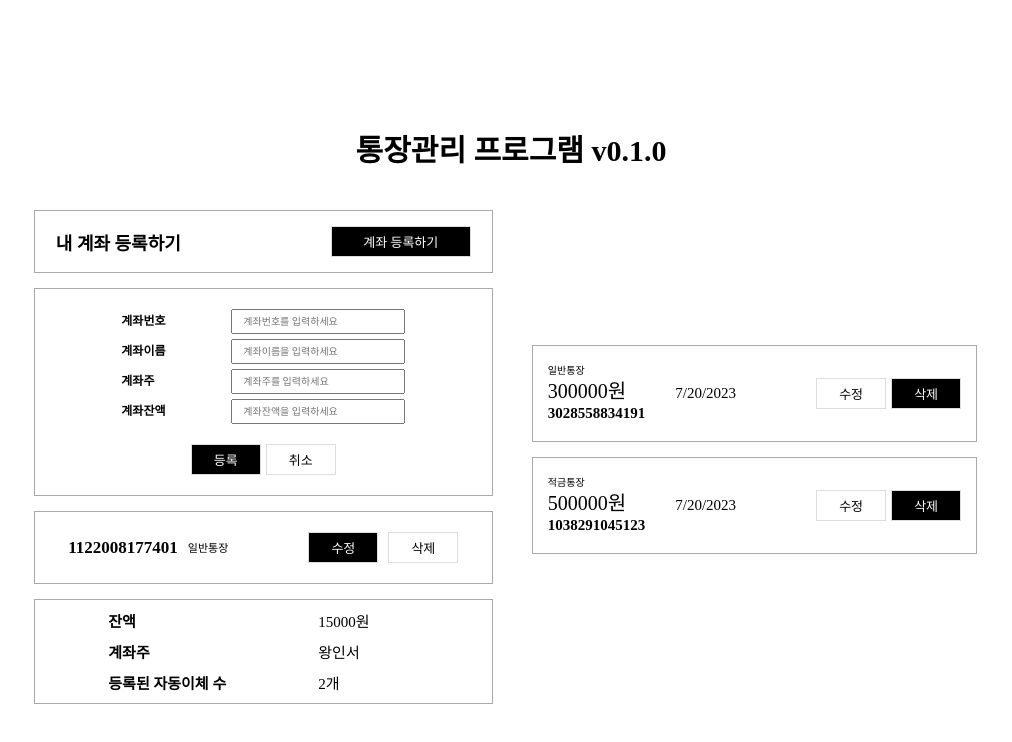
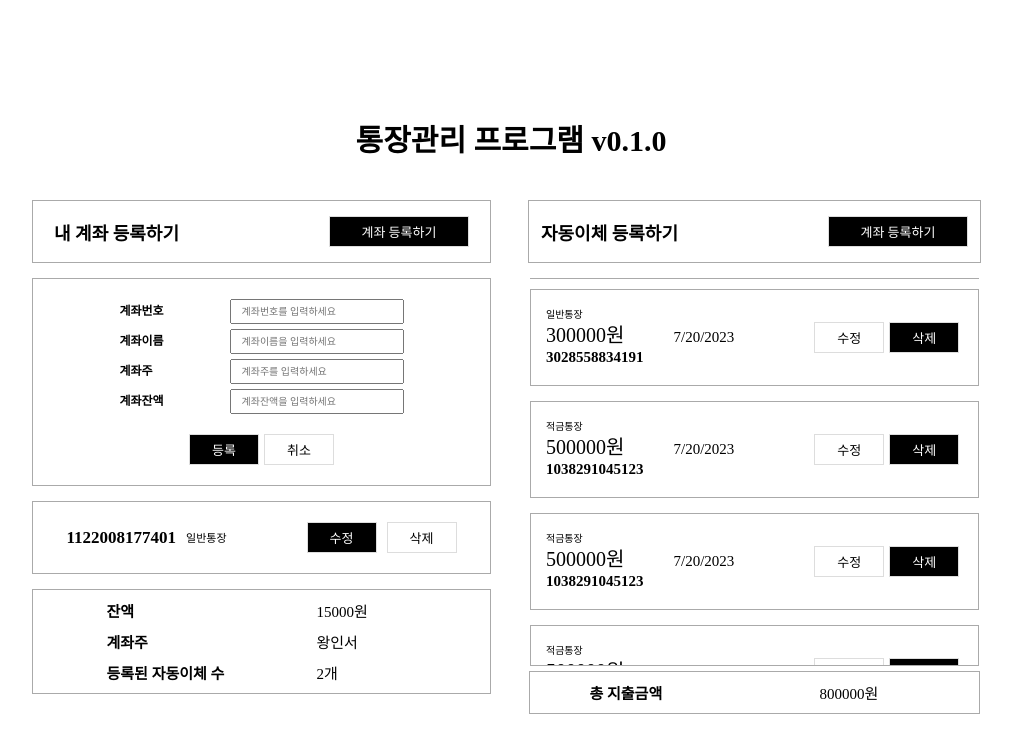
Before and after one commit to wisberry2022/AutoAccount_Front, a React (Create React App) app: page / in a window 1280 px wide. Shown: the top 742 px of the page, without its empty margins (129-1141 px from the left). Built offline with nearby package versions, Linux system fonts and the light colour scheme; a web font is replaced by a local one.

Commit message:
07/24 upload [main][add] orgarnism works almost done

```diff
--- a/src/App.tsx
+++ b/src/App.tsx
@@ -1,14 +1,9 @@
 import React from 'react';
-import { Debit } from './classes/types/DataTypes';
 import { styled } from 'styled-components';
-import { ButtonSet, InputOption, LabelOption } from './classes/types/StyleTypes';
 import { GapFlex, VerticalFlex } from './component/atoms/div/StyledFlex';
-import DebitBundle from './component/molecules/DebitBundle';
 import MainTitle from './component/orgarnism/MainTitle';
-import AssignArea from './component/orgarnism/AssignArea';
-import MyAccounts from './component/orgarnism/MyAccounts';
-import AccountDetail from './component/orgarnism/AccountsDetail';
-import DebitArea from './component/orgarnism/DebitArea';
+import MyAccount from './component/templates/MyAccount';
+import Debit from './component/templates/Debit';
 
 const CenterVerticalFlex = styled(VerticalFlex)`
   position: absolute;
@@ -20,21 +15,20 @@ const CenterVerticalFlex = styled(VerticalFlex)`
   height: 75vh;
 `;
 
+const FixedSizingGapFlex = styled(GapFlex)`
+  align-items: flex-start;
+  height: 70vh;
+`
+
 const App = ():React.ReactElement => {
   return (
     <div className="App">
       <CenterVerticalFlex>
         <MainTitle />
-        <GapFlex gap={5}>
-          <VerticalFlex>
-            <AssignArea />
-            <MyAccounts />
-            <AccountDetail />
-          </VerticalFlex>
-          <VerticalFlex>
-            <DebitArea />
-          </VerticalFlex>
-        </GapFlex>
+        <FixedSizingGapFlex gap={5}>
+          <MyAccount />
+          <Debit/>
+        </FixedSizingGapFlex>
       </CenterVerticalFlex>
     </div>
   );
--- a/src/component/atoms/buttons/Button.tsx
+++ b/src/component/atoms/buttons/Button.tsx
@@ -6,6 +6,7 @@ const Button = styled.button<{color:Colors}>`
     padding: .5rem 2rem;
     width: 7rem;
     font-size: 1.3rem;
+    cursor: pointer;
     ${prop => prop.color === 'BW' ? css `
         background-color: #000;
         color: #fff;
--- a/src/component/molecules/DescribeBox.tsx
+++ b/src/component/molecules/DescribeBox.tsx
@@ -1,22 +1,26 @@
-import { styled } from "styled-components";
+import { css, styled } from "styled-components";
 import { FontSet } from "../../classes/types/StyleTypes";
-import Emphasize from "../atoms/Text/Emphasize";
-import NormalText from "../atoms/Text/NormalText";
 import { HorizonFlex } from "../atoms/div/StyledFlex";
 import { CustomSizingEmphasize } from "../atoms/Text/StyledEmphasize";
 import { CustomSizingNormalText } from "../atoms/Text/StyledNormalText";
 
-const DescribeWrapperFlex = styled(HorizonFlex)`
+const DescribeWrapperFlex = styled(HorizonFlex)<{border?:string}>`
+  margin: auto 0;
   width: 100%;
+  ${prop => prop.border && css`
+    padding: 1rem 0;
+    border: ${prop.border};
+  `}
 `;
 
 type PropType = {
     main: string;
     sub: string;
     gap: string;
+    border?: string;
 }
 
-const DescribeBox:React.FC<PropType> = ({main, sub, gap}:PropType) => {
+const DescribeBox:React.FC<PropType> = ({main, sub, gap, border}:PropType) => {
 
   const font:FontSet = {
       fontSize: "1.5",
@@ -24,7 +28,7 @@ const DescribeBox:React.FC<PropType> = ({main, sub, gap}:PropType) => {
   };
 
   return (
-    <DescribeWrapperFlex option={{justifyContent:"center", gap:gap}}>
+    <DescribeWrapperFlex border={border} option={{justifyContent:"center", gap:gap}}>
         <CustomSizingEmphasize size={{width:"20"}} font={font}>{main}</CustomSizingEmphasize>
         <CustomSizingNormalText size={{width: "10"}}>{sub}</CustomSizingNormalText>
     </DescribeWrapperFlex>
--- /dev/null
+++ b/src/component/molecules/ModifyBox.tsx
@@ -0,0 +1,44 @@
+import { styled } from "styled-components";
+import { VerticalFlex } from "../atoms/div/StyledFlex";
+import { LabelInputPair } from "../../classes/types/DataTypes";
+import LabelInput from "./LabelInput";
+import ButtonBox from "./ButtonBox";
+import { ButtonSet } from "../../classes/types/StyleTypes";
+
+const VerticalMarginFlex = styled(VerticalFlex)`
+  margin-bottom: 1.5rem;
+`
+
+const InputSizingFlex = styled(VerticalFlex)`
+  border: .1rem solid #aaa;
+  padding: 2rem 1rem;
+  width: 100%;
+`;
+
+type PropType = {
+	dataArr?: LabelInputPair[];
+}
+
+const ModifyBox:React.FC<PropType> = ({dataArr}:PropType) => {
+	const buttons:ButtonSet[] = [
+    {color:{bgColor: "#000", color: "#fff"}, name:"등록"},
+    {color:{bgColor: "#fff", color: "#000"}, name:"취소"}
+  ];
+
+	return (
+		<InputSizingFlex>
+		<VerticalMarginFlex>
+		{
+			dataArr?.map(val => {
+				return (
+					<LabelInput key={val.id} label={val.label} input={val.input} />
+				)
+			})
+		}
+		</VerticalMarginFlex>
+		<ButtonBox gap={.5} names={buttons} />
+	</InputSizingFlex>
+	)
+}
+
+export default ModifyBox;
--- /dev/null
+++ b/src/component/molecules/SectionHead.tsx
@@ -0,0 +1,23 @@
+import { styled } from "styled-components";
+import Emphasize from "../atoms/Text/Emphasize";
+import Button from "../atoms/buttons/Button";
+
+const SizingButton = styled(Button)`
+  width: 14rem;
+`;
+
+type PropType = {
+  title: string,
+  btn: string
+}
+
+const SectionHead:React.FC<PropType> = ({title, btn}:PropType) => {
+  return (
+   <>
+    <Emphasize font={{fontSize:"1.8"}}>{title}</Emphasize>
+    <SizingButton color="BW">계좌 등록하기</SizingButton>
+   </>
+  )
+}
+
+export default SectionHead;
--- a/src/component/orgarnism/AssignArea.tsx
+++ b/src/component/orgarnism/AssignArea.tsx
@@ -1,23 +1,13 @@
 import { styled } from "styled-components";
 import { ButtonSet, FlexSet } from "../../classes/types/StyleTypes";
-import Emphasize from "../atoms/Text/Emphasize";
 import { HorizonFlex, VerticalFlex } from "../atoms/div/StyledFlex";
-import Button from "../atoms/buttons/Button";
 import LabelInput from "../molecules/LabelInput";
 import { LabelInputPair } from "../../classes/types/DataTypes";
 import ButtonBox from "../molecules/ButtonBox";
+import SectionHead from "../molecules/SectionHead";
+import ModifyBox from "../molecules/ModifyBox";
 
 const VerticalSizingFlex = styled(VerticalFlex)`
-  width: 100%;
-`;
-
-const VerticalMarginFlex = styled(VerticalFlex)`
-  margin-bottom: 1.5rem;
-`
-
-const InputSizingFlex = styled(VerticalFlex)`
-  border: .1rem solid #aaa;
-  padding: 2rem 1rem;
   width: 100%;
 `;
 
@@ -26,10 +16,6 @@ const HorizonSizingFlex = styled(HorizonFlex)`
   padding: 1.5rem 1rem;
   width: 100%;
 `
-
-const SizingButton = styled(Button)`
-  width: 14rem;
-`;
 
 const AssignArea:React.FC = () => {
 
@@ -92,29 +78,14 @@ const AssignArea:React.FC = () => {
     }
   ];
 
-  const buttons:ButtonSet[] = [
-    {color:{bgColor: "#000", color: "#fff"}, name:"등록"},
-    {color:{bgColor: "#fff", color: "#000"}, name:"취소"}
-  ];
+
 
   return (
     <VerticalSizingFlex option={option}>
       <HorizonSizingFlex option={{justifyContent:"center", gap:"15"}}>
-        <Emphasize font={{fontSize:"1.8"}}>내 계좌 등록하기</Emphasize>
-        <SizingButton color="BW">계좌 등록하기</SizingButton>
+        <SectionHead title="내 계좌 등록하기" btn="계좌 등록하기" />
       </HorizonSizingFlex>
-      <InputSizingFlex>
-        <VerticalMarginFlex>
-        {
-          dataArr.map(val => {
-            return (
-              <LabelInput key={val.id} label={val.label} input={val.input} />
-            )
-          })
-        }
-        </VerticalMarginFlex>
-        <ButtonBox gap={.5} names={buttons} />
-      </InputSizingFlex>
+      <ModifyBox dataArr={dataArr} />
     </VerticalSizingFlex>
   )
 }
--- a/src/component/orgarnism/DebitArea.tsx
+++ b/src/component/orgarnism/DebitArea.tsx
@@ -4,7 +4,18 @@ import List from "../atoms/list/List";
 import DebitBundle from "../molecules/DebitBundle";
 
 const WrapperBorderList = styled(List)`
+  margin-block-end: 0;
+  border-top: .1rem solid #aaa;
+  border-bottom: .1rem solid #aaa;
+  padding: 1rem 0;
   width: 100%;
+  height: 75%;
+  overflow-y: scroll;
+  scrollbar-width: none;
+
+  &::-webkit-scrollbar {
+    display: none;
+  }
 `
 
 const DebitArea:React.FC = () => {
@@ -22,10 +33,13 @@ const DebitArea:React.FC = () => {
     debitDate: new Date().toLocaleDateString()
   };
 
-
   return (
     <WrapperBorderList>
       <DebitBundle data={normalDebit} />
+      <DebitBundle data={installmentDebit} />
+      <DebitBundle data={installmentDebit} />
+      <DebitBundle data={installmentDebit} />
+      <DebitBundle data={installmentDebit} />
       <DebitBundle data={installmentDebit} />
     </WrapperBorderList>
   )
--- /dev/null
+++ b/src/component/orgarnism/DebitAssign.tsx
@@ -0,0 +1,19 @@
+import { styled } from "styled-components";
+import { HorizonFlex } from "../atoms/div/StyledFlex";
+import SectionHead from "../molecules/SectionHead";
+
+const BorderingHorizonFlex = styled(HorizonFlex)`
+	border: .1rem solid #aaa;
+	padding: 1.5rem 1rem;
+	width: 96%;
+`
+
+const DebitAssign:React.FC = () => {
+	return (
+	<BorderingHorizonFlex option={{justifyContent:"center", gap:"15"}}>
+		<SectionHead title="자동이체 등록하기" btn="계좌 등록하기" />
+	</BorderingHorizonFlex>
+	)
+}
+
+export default DebitAssign;
--- /dev/null
+++ b/src/component/templates/Debit.tsx
@@ -0,0 +1,21 @@
+import { styled } from "styled-components";
+import { VerticalFlex } from "../atoms/div/StyledFlex";
+import DebitArea from "../orgarnism/DebitArea";
+import DebitAssign from "../orgarnism/DebitAssign";
+import DescribeBox from "../molecules/DescribeBox";
+
+const VerticlaSizingFlex = styled(VerticalFlex)`
+	height: 64.2vh;
+`;
+
+const Debit:React.FC = () => {
+	return (
+		<VerticlaSizingFlex option={{justifyContent:"flex-start"}}>
+			<DebitAssign />
+			<DebitArea />
+			<DescribeBox border=".1rem solid #aaa" main="총 지출금액" sub="800000원" gap="3"  />
+		</VerticlaSizingFlex>
+	)
+}
+
+export default Debit;
--- /dev/null
+++ b/src/component/templates/MyAccount.tsx
@@ -0,0 +1,16 @@
+import { VerticalFlex } from "../atoms/div/StyledFlex";
+import AccountDetail from "../orgarnism/AccountsDetail";
+import AssignArea from "../orgarnism/AssignArea";
+import MyAccounts from "../orgarnism/MyAccounts";
+
+const MyAccount:React.FC = () => {
+  return (
+    <VerticalFlex option={{justifyContent:"flex-start"}}>
+      <AssignArea />
+      <MyAccounts />
+      <AccountDetail />
+    </VerticalFlex>
+  )
+}
+
+export default MyAccount;
```
